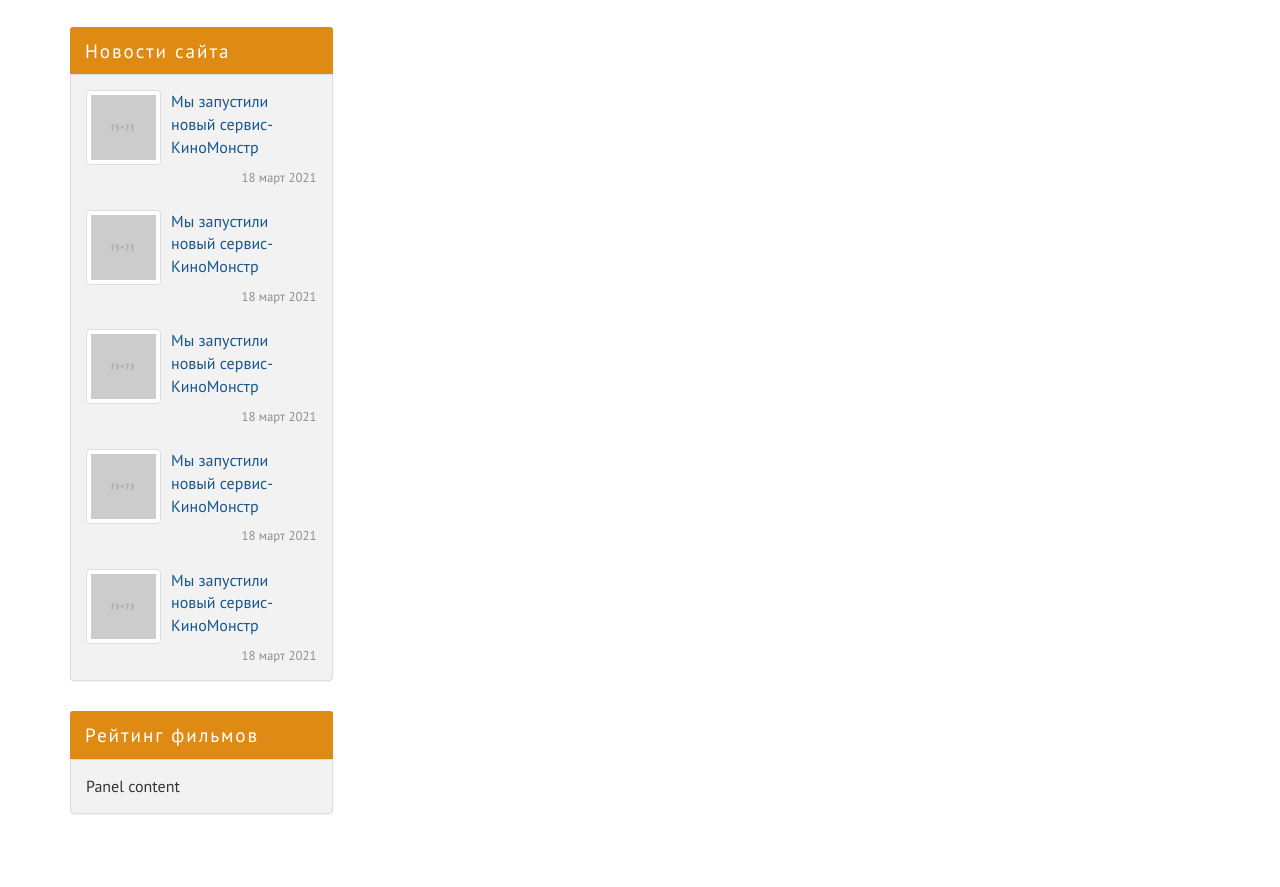
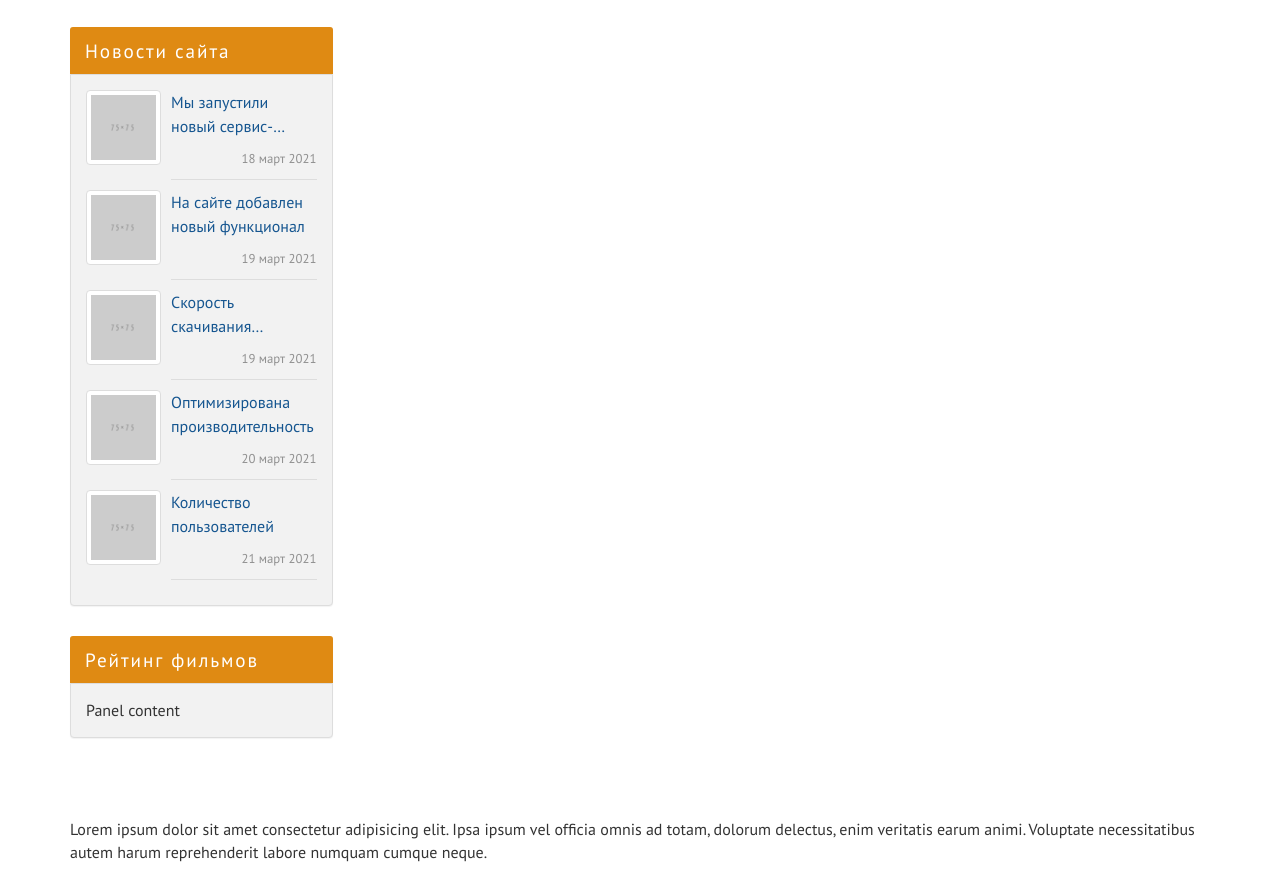
Before and after one commit to TatianaKan/2021kinozal, a website: page index.html in a window 1280 px wide. Shown: the part 1234-2121 px from the top of the page. After the commit the page ends 2098 px from the top, so only its background shows below. Drawn offline with Linux system fonts and the light colour scheme.

Commit message:
блок новости сайта

```diff
--- a/assets/scss/_sidebar.scss
+++ b/assets/scss/_sidebar.scss
@@ -38,6 +38,25 @@
 
 
 .site-news-item {
+$image-size:75px;
+$image-size-with-padding: $image-size+10;
+
+
+  position: relative;
+  clear: both;
+  min-height: $image-size-with-padding;
+  margin-bottom: 15px;
+
+  &::after {
+    position: absolute;
+    right: 0;
+    bottom: -5px;
+    height: 1px;
+    width: calc(100% - #{$image-size-with-padding});
+    content: "";
+    background-color: $color-gray;
+  }
+
 &:hover {
   a {
     color: $color-accent;
@@ -52,7 +71,7 @@ border-color: $color-accent;
 
 &__img {
 float: left;
-width: 75px;
+width: $image-size;
 margin: 0 10px 10px 0;
 }
 
@@ -60,6 +79,7 @@ margin: 0 10px 10px 0;
 margin-bottom: $gap / 3 * 2;
 a {
   transition: color 0.25s;
+  @include block-shortener(1rem, 1.5,  50px, 2)
 }
 }
 
--- a/index.html
+++ b/index.html
@@ -186,48 +186,48 @@
               <div class="site-news-item__date">18 март 2021
                  </div>
             </div>
- <br>
+
             <div class="site-news-item">
               <div class="site-news-item__img thumbnail">
                 <img src="assets/img/75x75.png" alt="">
               </div>
               <div class="site-news-item__title">
-              <a href="">Мы запустили новый сервис-КиноМонстр</a>
+              <a href="">На сайте добавлен новый функционал</a>
               </div>
-              <div class="site-news-item__date">18 март 2021
+              <div class="site-news-item__date">19 март 2021
                  </div>
             </div>
-<br>
+
             <div class="site-news-item">
               <div class="site-news-item__img thumbnail">
                 <img src="assets/img/75x75.png" alt="">
               </div>
               <div class="site-news-item__title">
-              <a href="">Мы запустили новый сервис-КиноМонстр</a>
+              <a href="">Скорость скачивания фильмов увеличена</a>
               </div>
-              <div class="site-news-item__date">18 март 2021
+              <div class="site-news-item__date">19 март 2021
                  </div>
             </div>
-<br>
+
             <div class="site-news-item">
               <div class="site-news-item__img thumbnail">
                 <img src="assets/img/75x75.png" alt="">
               </div>
               <div class="site-news-item__title">
-              <a href="">Мы запустили новый сервис-КиноМонстр</a>
+              <a href="">Оптимизирована производительность</a>
               </div>
-              <div class="site-news-item__date">18 март 2021
+              <div class="site-news-item__date">20 март 2021
                  </div>
             </div>
- <br>
+
             <div class="site-news-item">
               <div class="site-news-item__img thumbnail">
                 <img src="assets/img/75x75.png" alt="">
               </div>
               <div class="site-news-item__title">
-              <a href="">Мы запустили новый сервис-КиноМонстр</a>
+              <a href="">Количество пользователей</a>
               </div>
-              <div class="site-news-item__date">18 март 2021
+              <div class="site-news-item__date">21 март 2021
                  </div>
             </div>
 
```
Also changed, not shown: assets/css/style.css.
